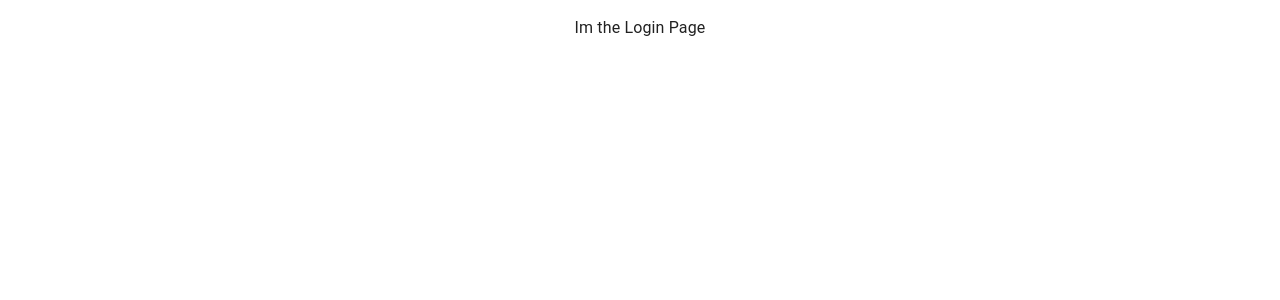
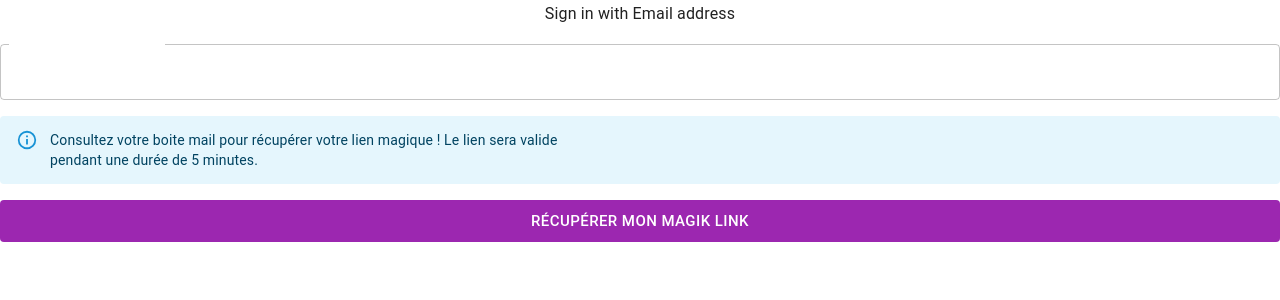
Before and after one commit to Diarit-S/front-project-challenge-1, a React (Create React App) app: page /login in a window 1280 px wide. Shown: the top 300 px of the page. Built offline with nearby package versions, Linux system fonts and the light colour scheme.

Commit message:
GP-8 Create the login view (auth logic needs to be implemented)

```diff
--- a/src/views/Login/index.tsx
+++ b/src/views/Login/index.tsx
@@ -1,10 +1,121 @@
 import React from 'react'
 
+import {
+  Box,
+  Button,
+  FormControl,
+  FormHelperText,
+  Grid,
+  InputLabel,
+  OutlinedInput,
+  Typography
+} from '@mui/material'
+
+// third party
+import * as Yup from 'yup'
+import { Formik } from 'formik'
+
+// assets
+import Alert from '@mui/material/Alert'
+
+//utils
+import { getErrorMessage } from 'utils/errors'
+
 const Login = () => {
+  const login = async (email: string): Promise<void> => {
+    // const { email } = credentials
+    // const auth = window.btoa(`${email}:${password}`)
+    // const myHeaders = new Headers({ Authorization: `Basic ${auth}` })
+    // const requestConfig = { headers: myHeaders }
+    try {
+      const response = await fetch('www.test.fr', { body: 'body' })
+      console.log(response)
+    } catch (error) {
+      console.error(error)
+    }
+  }
+
   return (
-    <div>
-      <p>Im the Login Page</p>
-    </div>
+    <>
+      <Grid container direction="column" justifyContent="center" spacing={2}>
+        <Grid item xs={12} container alignItems="center" justifyContent="center">
+          <Box sx={{ mb: 2 }}>
+            <Typography variant="subtitle1">Sign in with Email address</Typography>
+          </Box>
+        </Grid>
+      </Grid>
+
+      <Formik
+        initialValues={{
+          email: 'test@test.fr'
+        }}
+        validationSchema={Yup.object().shape({
+          email: Yup.string().max(255).required('Phone number is required')
+        })}
+        onSubmit={async (values, { setErrors, setStatus, setSubmitting }) => {
+          try {
+            await login(values.email)
+            setStatus({ success: true })
+            setSubmitting(false)
+          } catch (err) {
+            console.error(err)
+            setStatus({ success: false })
+            setErrors({ email: getErrorMessage(err) })
+            setSubmitting(false)
+          }
+        }}>
+        {({ errors, handleBlur, handleChange, handleSubmit, isSubmitting, touched, values }) => (
+          <form noValidate onSubmit={handleSubmit}>
+            <FormControl fullWidth error={Boolean(touched.email && errors.email)}>
+              <InputLabel htmlFor="outlined-adornment-phone-login" sx={{ color: 'white' }}>
+                Email
+              </InputLabel>
+              <OutlinedInput
+                sx={{ color: 'white' }}
+                id="outlined-adornment-phone-login"
+                type="phone"
+                value={values.email}
+                name="phone"
+                onBlur={handleBlur}
+                onChange={handleChange}
+                label="Email Address / Username"
+                inputProps={{}}
+              />
+              {touched.email && errors.email && (
+                <FormHelperText error id="standard-weight-helper-text-phone-login">
+                  {errors.email}
+                </FormHelperText>
+              )}
+            </FormControl>
+
+            {errors.email && (
+              <Box sx={{ mt: 3 }}>
+                <FormHelperText error>{errors.email}</FormHelperText>
+              </Box>
+            )}
+
+            <Alert severity="info" sx={{ mt: 2, textAlign: 'left' }}>
+              Consultez votre boite mail pour récupérer votre lien magique ! Le lien sera valide
+              <br />
+              pendant une durée de 5 minutes.
+            </Alert>
+
+            <Box sx={{ mt: 2 }}>
+              <Button
+                disableElevation
+                disabled={isSubmitting}
+                fullWidth
+                size="large"
+                type="submit"
+                variant="contained"
+                color="secondary">
+                Récupérer mon magik link
+              </Button>
+            </Box>
+          </form>
+        )}
+      </Formik>
+    </>
   )
 }
 
```
